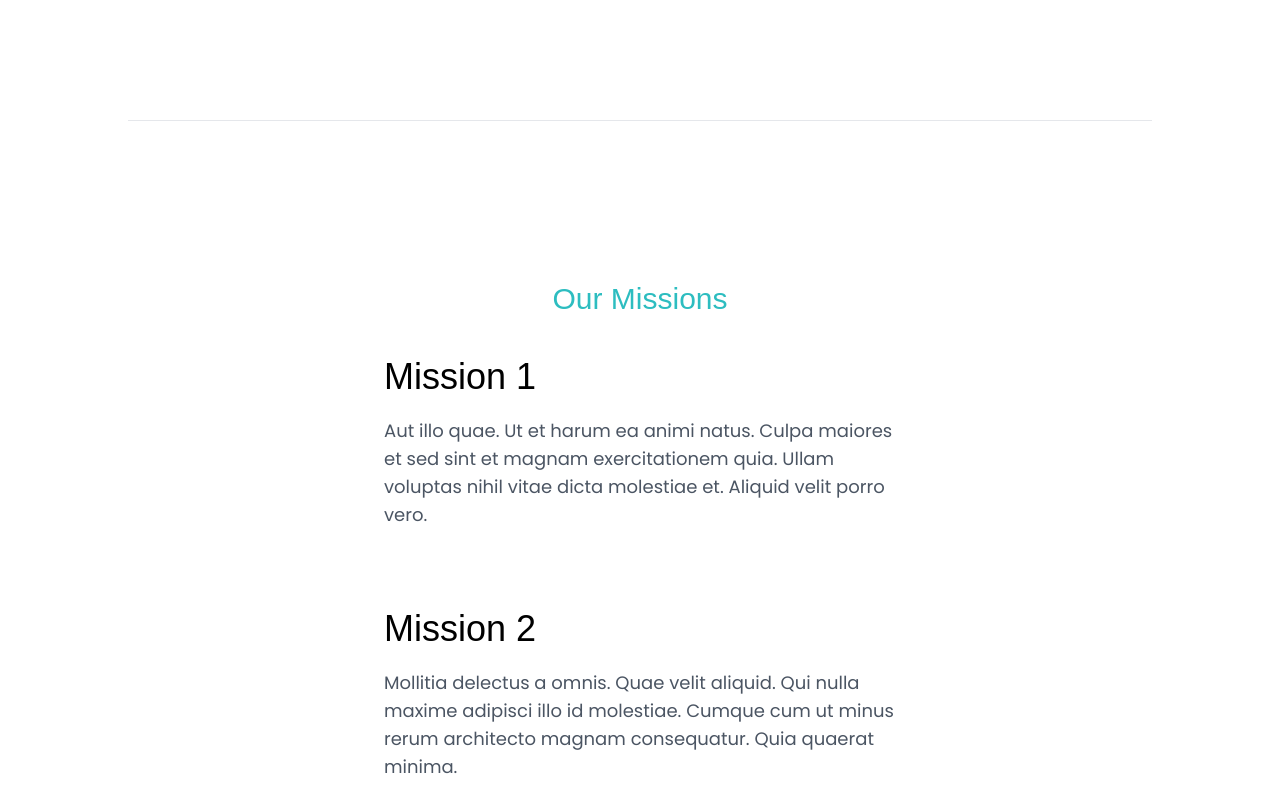
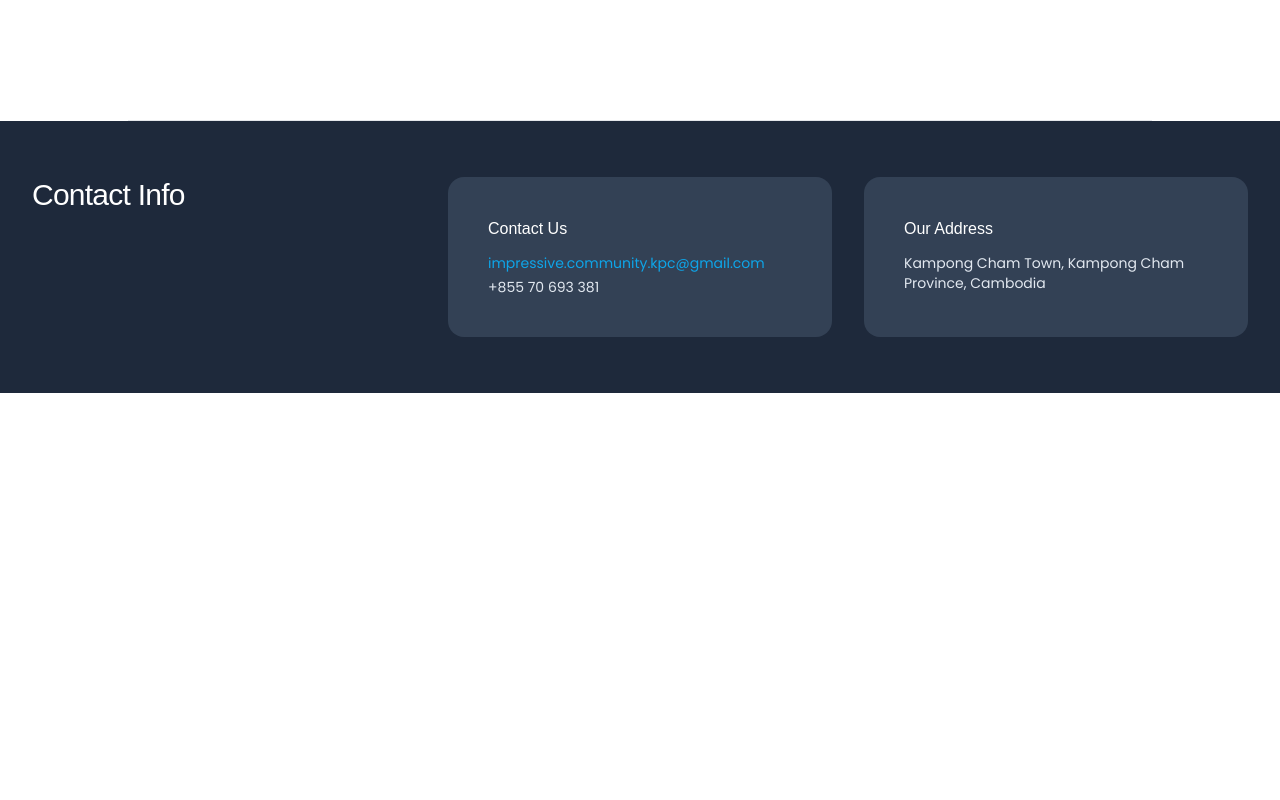
Before and after one commit to ImpressiveCommunity/IC-website, a Next.js app: page / in a window 1280 px wide. Shown: the part 680-1480 px from the top of the page. After the commit the page ends 1073 px from the top, so only its background shows below. Built offline with nearby package versions, Linux system fonts and the light colour scheme; a web font is replaced by a local one.

Commit message:
remove ourmission in home page

```diff
--- a/src/pages/index.js
+++ b/src/pages/index.js
@@ -9,7 +9,7 @@ export default function Home(){
             <div className='w-[100vw] flex justify-center'>
                 <div className='w-[80%] h-[1.2px] bg-gray-200' />
             </div>
-            <OurMission />
+            {/*<OurMission />*/}
         </Layout>
     </>);
 }
```
